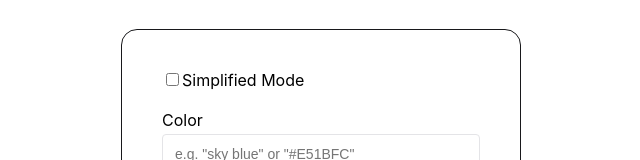
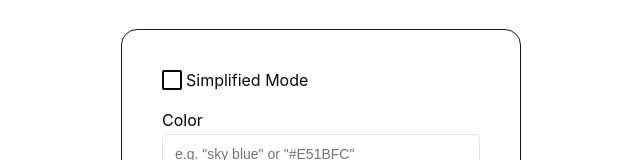
Before and after one commit to egkozlov/ai-buttons-generator, a React (Create React App) app: page / in a window 1280 px wide. Shown: the part 185-345 px from the top of the page, without its empty margins (319-959 px from the left). Built offline with nearby package versions, Linux system fonts and the light colour scheme.

Commit message:
Add checkbox styles

```diff
--- a/src/ButtonDetailsForm/ButtonDetailsForm.tsx
+++ b/src/ButtonDetailsForm/ButtonDetailsForm.tsx
@@ -1,6 +1,6 @@
 import { FormEvent, useState } from "react";
 import styles from "./ButtonDetailsForm.module.css";
-import { TextInput, Button } from "../common";
+import { TextInput, Button, CheckboxInput } from "../common";
 import { ButtonDetail } from "../types";
 import { Attribute, GenerationStatus } from "../consts";
 
@@ -41,10 +41,13 @@ export const ButtonDetailsForm = ({ onSubmit, generationStatus }: Props) => {
 
   return (
     <form className={styles.form} onSubmit={handleOnSubmit} autoComplete="off">
-      <label>
-        <input checked={isSimplifiedMode} onChange={handleSimplifiedOnChange} id="simplified-view" name="simplified-view" type="checkbox" />
-        Simplified Mode
-      </label>
+      <CheckboxInput
+        id="simplified-view"
+        checked={isSimplifiedMode}
+        name="simplified-view"
+        label="Simplified Mode"
+        onChange={handleSimplifiedOnChange}
+      />
       {isSimplifiedMode ?
         <TextInput
           id="style"
--- /dev/null
+++ b/src/common/CheckboxInput/CheckboxInput.module.css
@@ -0,0 +1,46 @@
+  .checkbox {
+    display: inline-block;
+    cursor: pointer;
+    color: rgb(9, 9, 11);
+    font-size: 16px;
+  }
+
+  .checkbox .box {
+    display: inline-block;
+    width: 16px;
+    height: 16px;
+    border: 2px solid rgb(9, 9, 11);
+    border-radius: 2px;
+    margin-bottom: -4px;
+    transition: all 0.35s ease;
+    margin-right: 4px;
+  }
+
+  .checkbox:hover .box {
+    border: 2px solid rgb(9, 9, 11);
+  }
+
+  .check {
+    display: none;
+  }
+
+  .check:checked+.box {
+    border: 2px solid rgb(9, 9, 11);
+    background: rgb(9, 9, 11);
+  }
+
+  .check:checked+.box::after {
+    content: "";
+    display: block;
+    width: 5px;
+    height: 10px;
+    border: 4px solid white;
+    border-width: 0 3px 3px 0;
+    border-radius: 1px;
+    transform: rotate(45deg);
+    margin-left: 4px;
+  }
+
+  .check:active+.box {
+    box-shadow: 0 0 4px rgb(9, 9, 11);
+  }
--- /dev/null
+++ b/src/common/CheckboxInput/CheckboxInput.tsx
@@ -0,0 +1,14 @@
+import styles from './CheckboxInput.module.css';
+
+type Props = {
+  label?: string;
+} & React.InputHTMLAttributes<HTMLInputElement>;
+
+export const CheckboxInput = (props: Props) => {
+  const { label, ...restProps } = props;
+  return <label className={styles.checkbox} htmlFor={props.id}>
+    <input className={styles.check} type="checkbox" {...restProps} />
+    <span className={styles.box} />
+    {label}
+  </label>
+};
--- a/src/common/index.ts
+++ b/src/common/index.ts
@@ -1,4 +1,5 @@
 import { Button } from "./Button/Button";
 import { TextInput } from "./TextInput/TextInput";
+import { CheckboxInput } from "./CheckboxInput/CheckboxInput";
 
-export { Button, TextInput };
+export { Button, TextInput, CheckboxInput };
```
